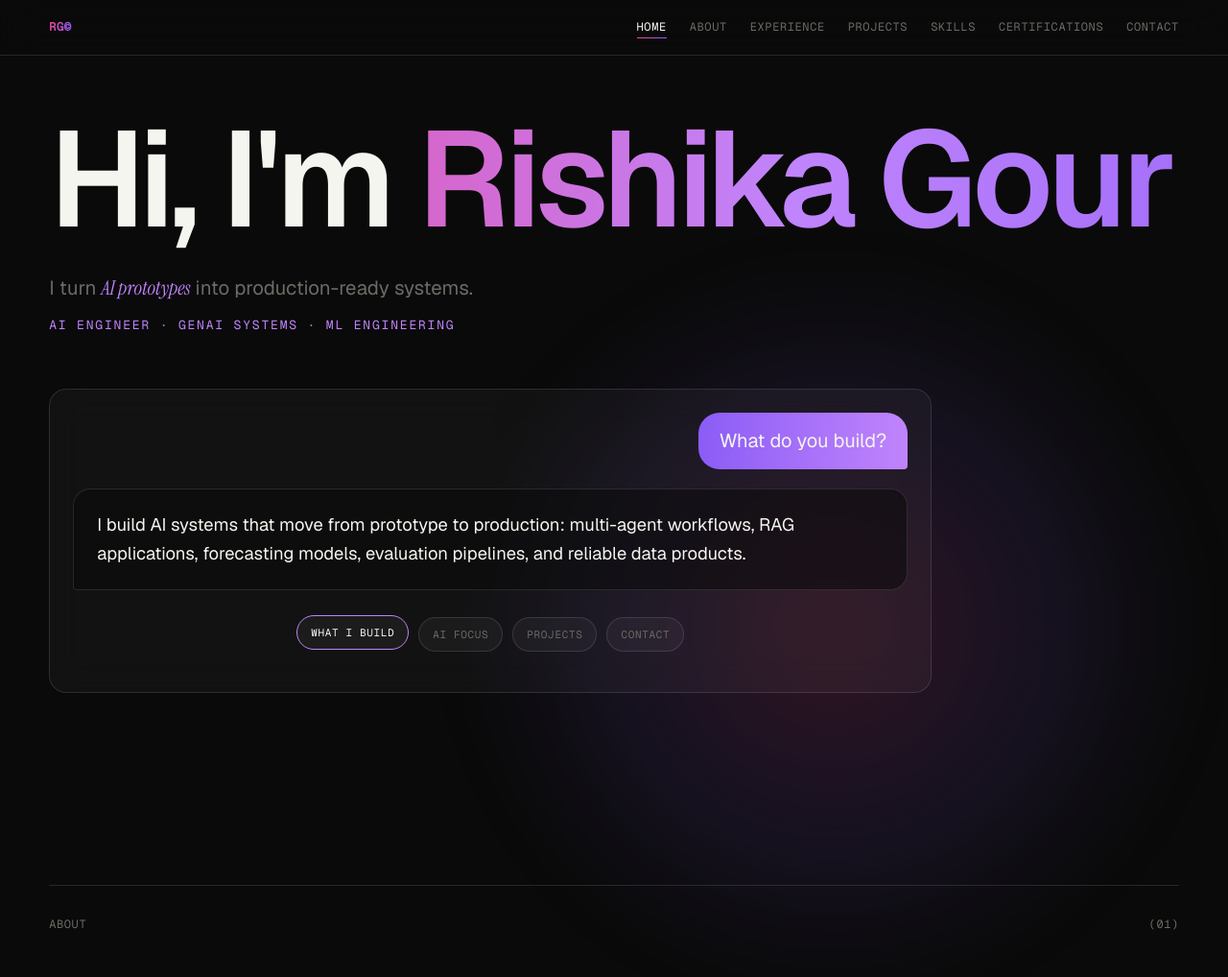
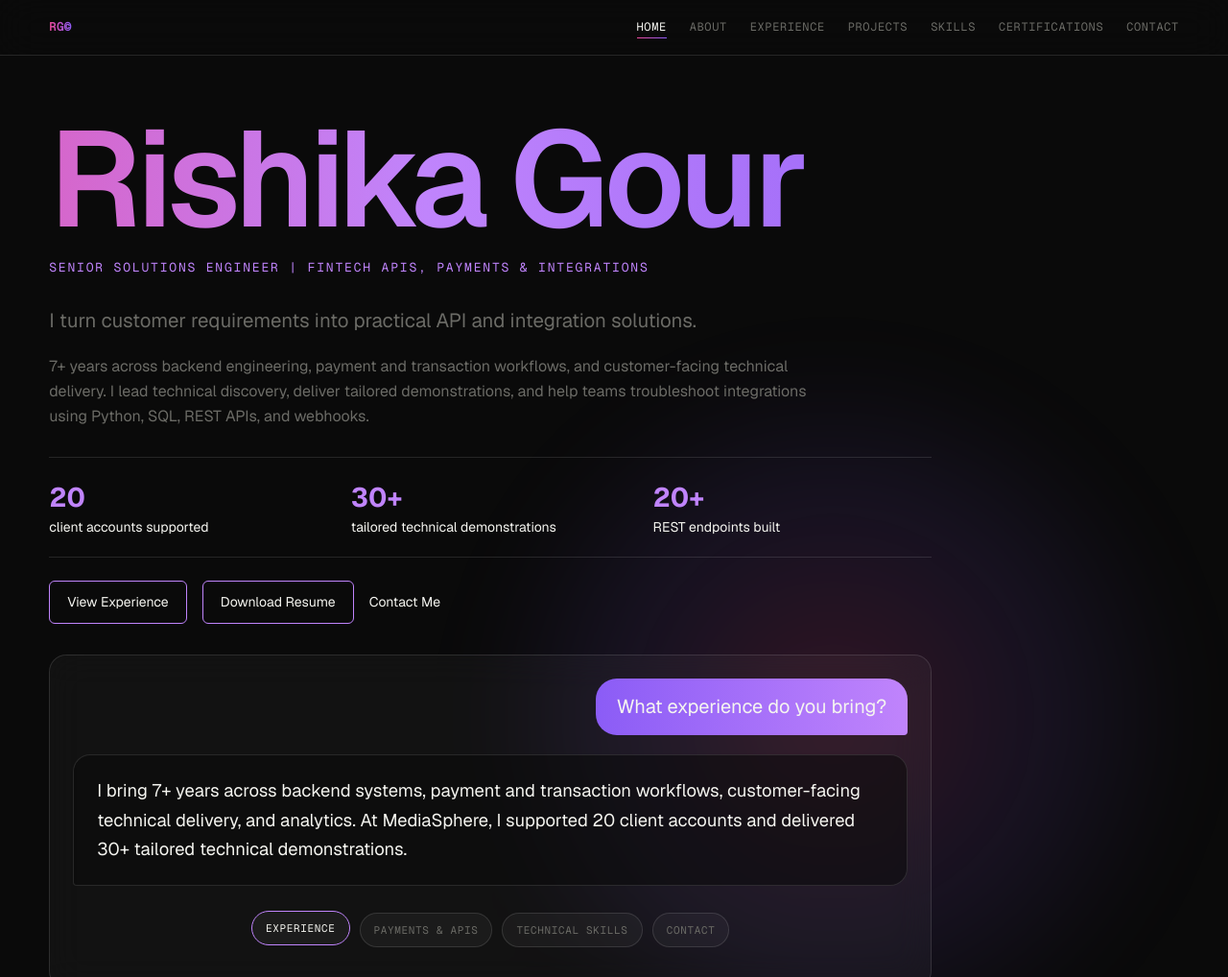
Before and after one commit to Rishika-R-Gour/portfolio_website, a plain HTML site: page index.html in a window 1280 px wide. Shown: the top 1018 px of the page at 96% size. Drawn offline with nearby package versions, Linux system fonts and the light colour scheme.

Commit message:
Update homepage for senior solutions engineering

```diff
--- a/index.html
+++ b/index.html
@@ -167,9 +167,17 @@
     text-transform: uppercase;
     letter-spacing: 0.14em;
   }
+  .hero-summary { max-width: 76ch; margin-top: 20px; color: var(--muted); font-size: 16px; line-height: 1.65; }
+  .hero-proof { list-style: none; display: grid; grid-template-columns: repeat(3, minmax(0, 1fr)); gap: 24px; max-width: 920px; margin-top: 28px; padding: 20px 0; border-block: 1px solid var(--border); }
+  .hero-proof li { font-size: 14px; line-height: 1.5; }
+  .hero-proof strong { display: block; font-size: 28px; color: var(--accent); }
+  .hero-actions { display: flex; align-items: center; flex-wrap: wrap; gap: 16px; margin-top: 24px; font-size: 14px; }
+  .hero-button { padding: 12px 18px; border: 1px solid var(--accent); border-radius: 6px; }
+  .hero-actions a:focus-visible { outline: 2px solid var(--accent); outline-offset: 4px; }
+  @media (max-width: 540px) { .hero-proof { grid-template-columns: 1fr; gap: 16px; } }
   .hero-chat {
     width: min(920px, 100%);
-    margin-top: 56px;
+    margin-top: 32px;
     padding: 24px;
     border: 1px solid var(--border);
     border-radius: 18px;
@@ -998,23 +1006,32 @@
 <header class="hero container" id="home">
   <div class="hero-content">
     <h1>
-      Hi, I'm <span class="name">Rishika Gour</span>
+      <span class="name">Rishika Gour</span>
     </h1>
-    <p class="tagline">
-      I turn <em>AI prototypes</em> into production-ready systems.
-    </p>
-    <p class="hero-role">AI Engineer · GenAI Systems · ML Engineering</p>
+    <p class="hero-role">Senior Solutions Engineer | Fintech APIs, Payments &amp; Integrations</p>
+    <p class="tagline">I turn customer requirements into practical API and integration solutions.</p>
+    <p class="hero-summary">7+ years across backend engineering, payment and transaction workflows, and customer-facing technical delivery. I lead technical discovery, deliver tailored demonstrations, and help teams troubleshoot integrations using Python, SQL, REST APIs, and webhooks.</p>
+    <ul class="hero-proof">
+      <li><strong>20</strong> client accounts supported</li>
+      <li><strong>30+</strong> tailored technical demonstrations</li>
+      <li><strong>20+</strong> REST endpoints built</li>
+    </ul>
+    <div class="hero-actions">
+      <a class="hero-button" href="#experience">View Experience</a>
+      <a class="hero-button" href="Rishika_Gour_Resume.pdf" download>Download Resume</a>
+      <a href="#contact">Contact Me</a>
+    </div>
 
     <div class="hero-chat" aria-label="Portfolio assistant preview">
-      <div class="chat-question" id="chatQuestion">What do you build?</div>
+      <div class="chat-question" id="chatQuestion">What experience do you bring?</div>
       <div class="chat-answer" id="chatAnswer">
-        I build AI systems that move from prototype to production: multi-agent workflows, RAG applications, forecasting models, evaluation pipelines, and reliable data products.
+        I bring 7+ years across backend systems, payment and transaction workflows, customer-facing technical delivery, and analytics. At MediaSphere, I supported 20 client accounts and delivered 30+ tailored technical demonstrations.
       </div>
       <div class="chat-prompts">
-        <button class="chat-prompt active" type="button" data-question="What do you build?" data-answer="I build AI systems that move from prototype to production: multi-agent workflows, RAG applications, forecasting models, evaluation pipelines, and reliable data products.">What I build</button>
-        <button class="chat-prompt" type="button" data-question="What is your AI engineering focus?" data-answer="I focus on LLM application architecture, retrieval pipelines, agent orchestration, model evaluation, API integration, and deployment-ready engineering patterns.">AI focus</button>
-        <button class="chat-prompt" type="button" data-question="Show me your strongest work." data-answer="Start with my multi-agent SQL intelligence app, AI/ML forecasting system, SupportSense AI RAG project, and deep learning projects. They show the range from LLM workflows to retrieval, forecasting, and applied ML systems.">Projects</button>
-        <button class="chat-prompt" type="button" data-question="How can we connect?" data-answer="You can reach me through the inquiry form below, email me directly, or connect with me on LinkedIn. I am open to AI engineering, machine learning, and GenAI application roles.">Contact</button>
+        <button class="chat-prompt active" type="button" data-question="What experience do you bring?" data-answer="I bring 7+ years across backend systems, payment and transaction workflows, customer-facing technical delivery, and analytics. At MediaSphere, I supported 20 client accounts and delivered 30+ tailored technical demonstrations.">Experience</button>
+        <button class="chat-prompt" type="button" data-question="What is your payments and API experience?" data-answer="At Webaashi Technologies, I built backend services and more than 20 REST endpoints supporting order, inventory, payment, vendor, and delivery workflows. My work included authentication, validation, retries, idempotency, logging, and reconciliation.">Payments &amp; APIs</button>
+        <button class="chat-prompt" type="button" data-question="What technical skills do you use?" data-answer="Python, SQL, JavaScript, TypeScript, FastAPI, PostgreSQL, Redis, and React, alongside REST APIs, JSON, webhooks, authentication, data mapping, and request validation.">Technical Skills</button>
+        <button class="chat-prompt" type="button" data-question="How can we connect?" data-answer="Email me at rishika.rgour@gmail.com, connect with me on LinkedIn, or use the inquiry form below to discuss Senior Solutions Engineer opportunities.">Contact</button>
       </div>
     </div>
   </div>
```
Also changed, not shown: 1 other file.
